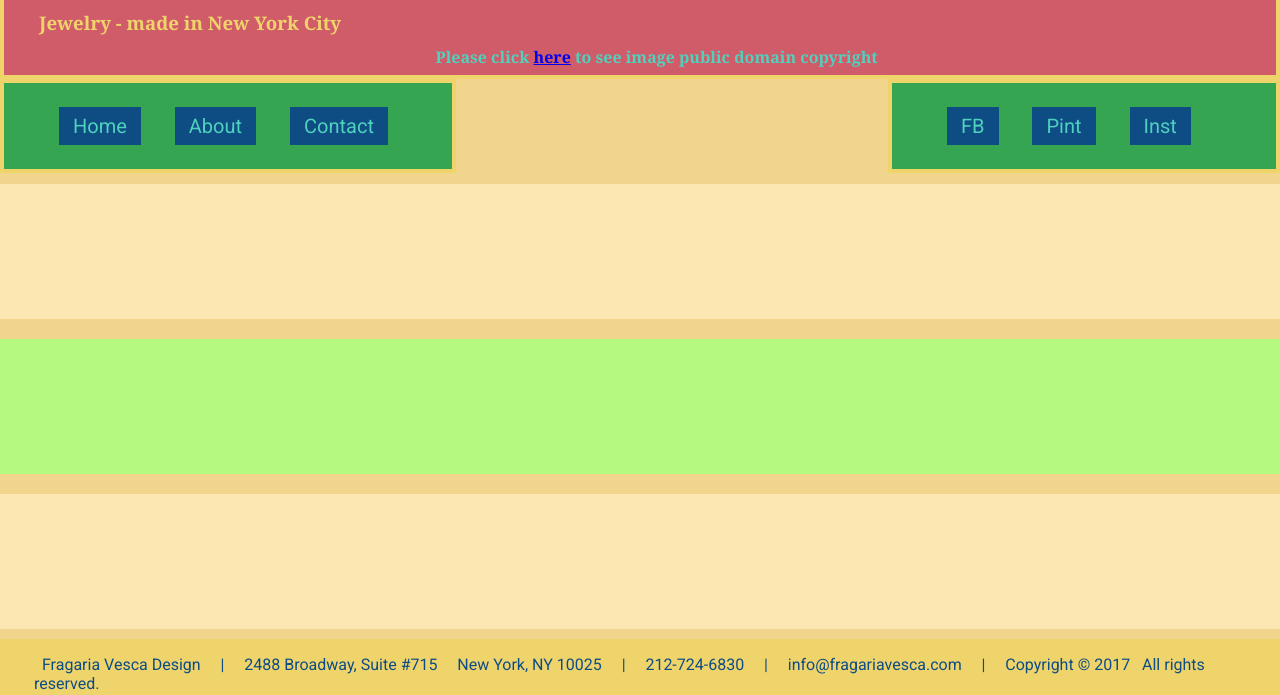
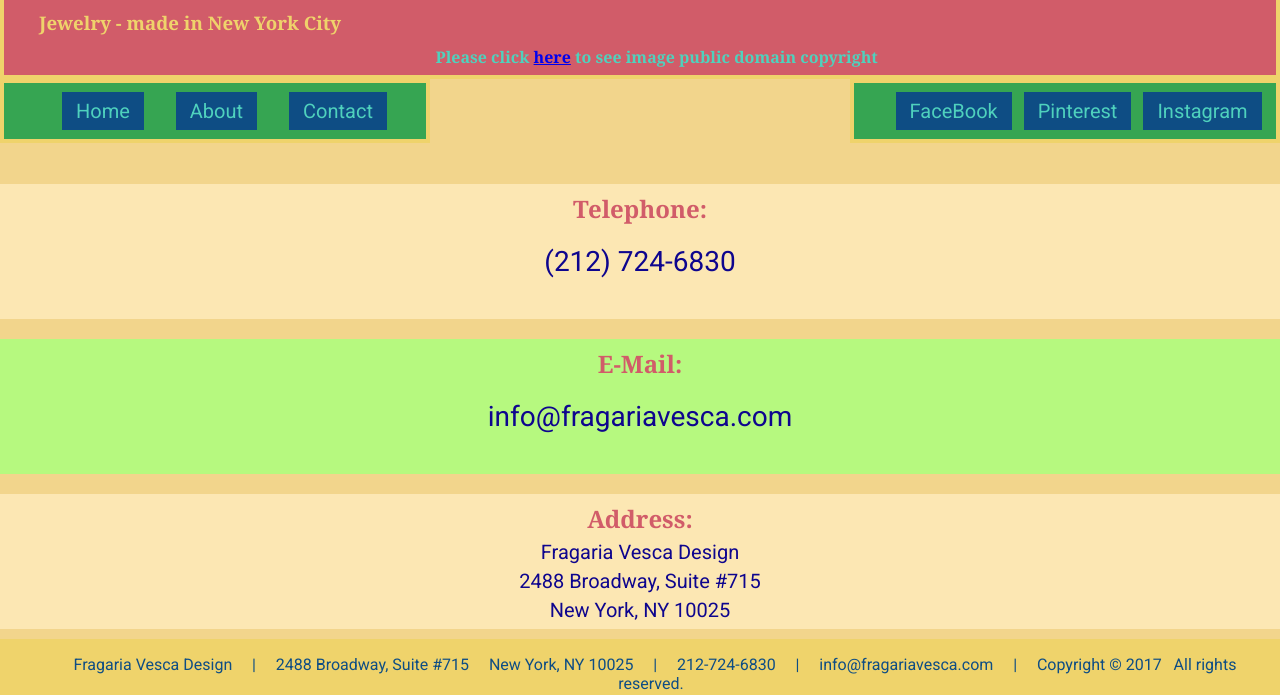
Before and after one commit to sylvialande/sylvialande, a plain HTML site: page contact.html in a window 1280 px wide. Shown: the part 269-964 px from the top of the page. Drawn offline with Linux system fonts and the light colour scheme; a web font is replaced by a local one.

Commit message:
second commit

```diff
--- a/contact.html
+++ b/contact.html
@@ -35,17 +35,17 @@
 
         <nav class="nav-top-position-left">
             <ul >
-                <li class="nav-top-links"><a href="index.html">Home</a></li>
-                <li class="nav-top-links"><a href="about.html">About</a></li>
-                <li class="nav-top-links"><a href="contact.html">Contact</a></li>
+                <li class="nav-top-page-links"><a href="index.html">Home</a></li>
+                <li class="nav-top-page-links"><a href="about.html">About</a></li>
+                <li class="nav-top-page-links"><a href="contact.html">Contact</a></li>
             </ul>
         </nav>
 
         <nav class="nav-top-position-right">
             <ul>
-                <li class="nav-top-media-links"><a href="https://www.facebook.com">FB</a></li>
-                <li class="nav-top-media-links"><a href="https://www.pinterest.com">Pint</a></li>
-                <li class="nav-top-media-links"><a href="https://www.instagram.com">Inst</a></li>
+                <li class="nav-top-media-links"><a href="https://www.facebook.com">FaceBook</a></li>
+                <li class="nav-top-media-links"><a href="https://www.pinterest.com">Pinterest</a></li>
+                <li class="nav-top-media-links"><a href="https://www.instagram.com">Instagram</a></li>
             </ul>
         </nav>
        <br/><br/><br/><br/><br/>
@@ -55,10 +55,23 @@
         <div class="wrapper">
 
             <div class="flex-parent">
-                <div class="box one"></div>
-                <div class="box two"></div>
-                <div class="box three"></div>
-            </div>
+                <div class="box one">
+                    <h2 class="contact-h2">Telephone:</h2>
+                    <p class="p-contact-1">(212) 724-6830</p>
+                </div>
+
+                <div class="box two">
+                    <h2 class="contact-h2">E-Mail:</h2>
+                    <p class="p-contact-1">info@fragariavesca.com</p>
+                </div>
+
+                <div class="box three">
+                    <h2 class="contact-h2">Address:</h2>
+                    <p class="p-contact-2">Fragaria Vesca Design</p>
+                    <p class="p-contact-3">2488 Broadway, Suite #715</p>
+                    <p class="p-contact-3">New York, NY 10025</p>
+
+                </div>
 
 
 
--- a/css/mystyle.css
+++ b/css/mystyle.css
@@ -81,43 +81,53 @@ header{
     margin-left: 25px;
 }
 
+.contact-h2{
+    color:#d15c69;
+    text-align: center;
+    margin-top: 8px;
+}
+
 /* Navigation Bar Styling */
 
 .nav-top-position-left{
-    width: 35%;
-    height: 8%;
+    width: 33%;
+    height: 20%;
     float: left;
     background-color: #36a552;
 }
 
-nav-top-position-center{
-    width: 40%;
-    height: 8%;
+.nav-top-position-center{
+    width: 5%;
+    height: 20%;
     float: right;
     background-color: #36a552;
 }
 
 .nav-top-position-right{
-    width: 30%;
-    height: 8%;
+    width: 33%;
+    height: 20%;
     float: right;
     background-color: #36a552;
 }
 
-.nav-top-links{
+.nav-top-page-links{
     display:inline-block;
     color: #0e4d84;
-    font-size: 18px;
+    font-size: 15px;
     list-style-type: none;
-    margin: 15px;
+    align-content: center;
+    margin-right: 10px;
+    margin-left: 18px;
 }
 
 .nav-top-media-links{
     display:inline-block;
     color: #0e4d84;
-    font-size: 18px;
+    font-size: 12px;
     list-style-type: none;
-    margin: 15px;
+    align-content: center;
+    margin-right: 6px;
+    margin-left: 2px;
 }
 
 nav ul li a:{
@@ -168,12 +178,35 @@ nav a:hover{
     color: #0e058e;
 }
 
-
 .p-about{
     margin: 10px 20px 0px 30px;
     padding: 0;
     text-align: left;
     font-size: 18px;
+    color: #0e058e;
+}
+
+.p-contact-1{
+    margin: 0 0 6px;
+    padding: 0;
+    text-align: center;
+    font-size: 28px;
+    color: #0e058e;
+}
+
+.p-contact-2{
+    margin-top: -15px;
+    padding: 0;
+    text-align: center;
+    font-size: 20px;
+    color: #0e058e;
+}
+
+.p-contact-3{
+    margin-top: -15px;
+    padding: 0;
+    text-align: center;
+    font-size: 20px;
     color: #0e058e;
 }
 
@@ -192,8 +225,6 @@ nav a:hover{
     background: #b6f97f;
  }
 
-
-
 .one {
     background: #fce7b3;
 }
@@ -206,20 +237,17 @@ nav a:hover{
     background: #fce7b3;
 }
 
-
 #two-home {
     background: #b6f97f;
     background-image: url(../images/1-necklace-5.png);
     background-repeat: no-repeat;
     background-size: 400px;
     background-position: bottom center;
-
 }
 
 #two-about {
     background: #b6f97f;
 }
-
 
 #three-home {
     background: #fce7b3;
@@ -233,7 +261,7 @@ nav a:hover{
 
 #footer {
     font-size: 16px;
-    text-align: center center;
+    text-align: center;
     color: #0e4d84;
     background-color: #efd36b;
     padding: 12px 8px 6px 30px;
```
Also changed, not shown: about.html (+12 -8 lines), index.html (+6 -6 lines).
